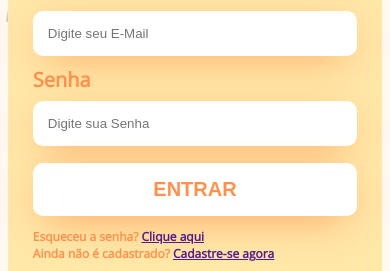
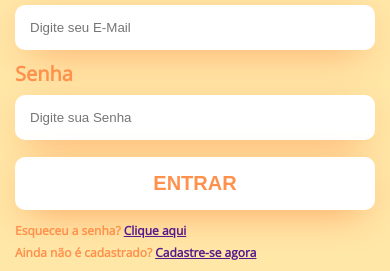
Before and after one commit to TheuZN/login-page, a plain HTML site: page index.html in a window 390 px wide. Shown: the part 349-620 px from the top of the page. Drawn offline with nearby package versions, Linux system fonts and the light colour scheme.

Commit message:
atualizacao

```diff
--- a/assets/style/style.css
+++ b/assets/style/style.css
@@ -13,6 +13,7 @@ body {
         align-items: center;
         justify-content: center;
         min-height: 100vh;
+        min-width: 100vw;
         font-family: 'Open Sans', sans-serif;
         color: #ff914d;
 }
@@ -31,6 +32,7 @@ span {
 
 h3 {
     font-size: 12px;
+    margin-bottom: 5px;
 }
 
 h4 {
@@ -52,7 +54,6 @@ h4 {
 
 .form img{
     display: flex;
-    align-items: center;
     width: 100%;
     margin-bottom: 10px;
 }
@@ -89,6 +90,11 @@ h4 {
     font-weight: bold;
 }
 
+.btn:hover {
+    background-color: #ff914d;
+    color: white;
+}
+
 .social-media {
     display: flex;
     justify-content: space-around;
@@ -104,9 +110,11 @@ h4 {
     margin-top: 10px;
 }
 
-@media (max-width: 888px) {
-
-    .container {
-        padding: 2%;
+@media (max-width: 760px) {
+    .form{
+        width: 100vw;
+        height: 100vh;
+        padding: 0px 15px 0 15px;
+        border-radius: 0;
     }
 }
```
Also changed, not shown: index.html (+0 -2 lines).
